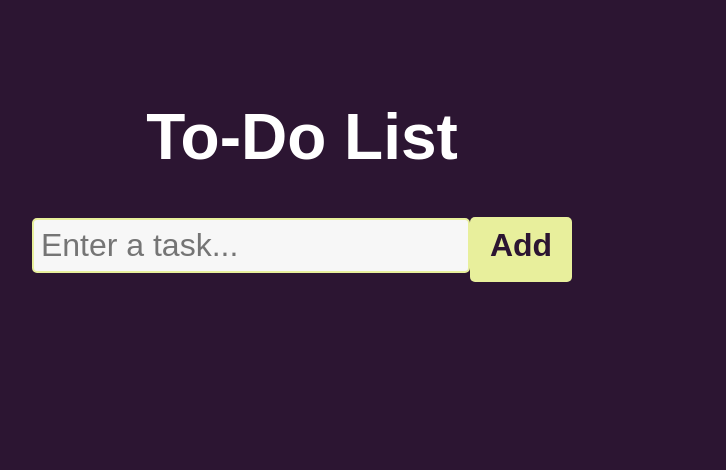
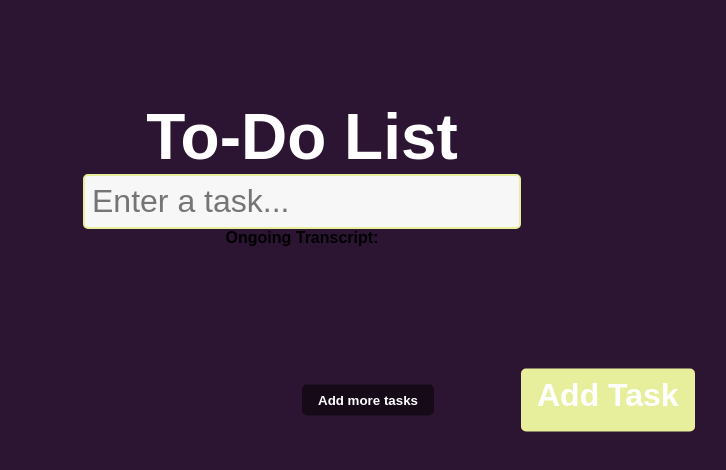
Before and after one commit to niranjanasiju/MindScape, a React (Vite) app: page /todo in a window 1280 px wide. Shown: the top 470 px of the page, without its empty margins (338-1064 px from the left). Built offline with nearby package versions, Linux system fonts and the light colour scheme; a web font is replaced by a local one.

Commit message:
audio added

```diff
--- a/package.json
+++ b/package.json
@@ -10,6 +10,7 @@
     "preview": "vite preview"
   },
   "dependencies": {
+    "axios": "^1.7.9",
     "firebase": "^11.1.0",
     "react": "^18.3.1",
     "react-dom": "^18.3.1",
--- a/src/App.jsx
+++ b/src/App.jsx
@@ -7,6 +7,7 @@ import LoginPage from "./LoginPage";
 import AudioToText from '../src/AudioToText'
 
 import PomodoroPage from "./Pomodoro";
+import Diary from "./Diary/Diary";
 function App() {
   return (
     <BrowserRouter>
@@ -19,7 +20,7 @@ function App() {
           <Route path="/todo" element={<ToDoList />} />
           <Route path="/pomodoro" element={<PomodoroPage />} />
           <Route path="/recordaudio" element={<AudioToText/>} />
-
+          <Route path="/diary" element={<Diary/>} />
         </Routes>
       </div>
     </BrowserRouter>
--- a/src/AudioToText.jsx
+++ b/src/AudioToText.jsx
@@ -1,4 +1,6 @@
 import React, { useState } from 'react';
+import { auth, db } from '../firebase';  // Import Firebase and Firestore (adjust the path based on your project structure)
+import { doc, setDoc, Timestamp } from 'firebase/firestore'; // Import Firestore methods
 
 export default function SpeechToTextBasic() {
   const [transcript, setTranscript] = useState('');  // This will store the ongoing transcript
@@ -41,30 +43,108 @@ export default function SpeechToTextBasic() {
     };
 
     recognition.onend = () => {
-      console.log('Speech recognition ended');
+      if (isRecording) {
+        setIsRecording(false); // Ensure recording is marked as stopped
+        console.log('Speech recognition ended');
+      }
     };
   };
 
-  const stopRecording = () => {
-    recognition.stop();
-    setIsRecording(false);
+  const stopRecording = async () => {
+    if (isRecording) {
+      recognition.stop(); // Stop the recognition immediately
+      setIsRecording(false); // Update state to indicate recording is stopped
+    }
+
+    // Store the final text (recordedText) to Firestore under the user's UID
+    if (auth.currentUser) {
+      const userUid = auth.currentUser.uid;
+      const currentDate = new Date();
+
+      // Save the recorded text in Firestore under users/{uid}/summaries/{date}
+      try {
+        await setDoc(doc(db, 'users', userUid, 'summaries', currentDate.toISOString()), {
+          summary: recordedText,
+          date: Timestamp.fromDate(currentDate),
+        });
+
+        console.log('Summary saved to Firestore.');
+      } catch (error) {
+        console.error('Error saving summary to Firestore:', error);
+      }
+    }
   };
 
   return (
-    <div>
-      <h1>Recording: {isRecording ? 'Yes' : 'No'}</h1>
-      <button onClick={isRecording ? stopRecording : startRecording}>
+    <div style={styles.container}>
+      <h1 style={styles.heading}>Recording: {isRecording ? 'Yes' : 'No'}</h1>
+      <button onClick={isRecording ? stopRecording : startRecording} style={styles.button}>
         {isRecording ? 'Stop Recording' : 'Start Recording'}
       </button>
 
-      <p><strong>Ongoing Transcript:</strong> {transcript}</p>
+      <p style={styles.transcript}>
+        <strong>Ongoing Transcript:</strong> {transcript}
+      </p>
 
       {recordedText && (
         <div>
-          <h2>Recorded Text:</h2>
-          <p>{recordedText}</p>
+          <h2 style={styles.recordedTextHeader}>Recorded Text:</h2>
+          <p style={styles.recordedText}>{recordedText}</p>
         </div>
       )}
     </div>
   );
 }
+
+// Styles object with white text color
+const styles = {
+  container: {
+    fontFamily: 'Arial, sans-serif',
+    display: 'flex',
+    flexDirection: 'column',
+    alignItems: 'center',
+    justifyContent: 'center',
+    minHeight: '100vh',
+    backgroundColor: '#f7f7f7',
+    padding: '20px',
+    color: 'white', // Apply white text color globally
+  },
+  heading: {
+    fontSize: '2rem',
+    color: 'white', // Override for heading if needed
+    marginBottom: '20px',
+  },
+  button: {
+    padding: '12px 24px',
+    fontSize: '1rem',
+    cursor: 'pointer',
+    backgroundColor: '#4CAF50',
+    color: 'white', // Button text will remain white
+    border: 'none',
+    borderRadius: '8px',
+    transition: 'background-color 0.3s ease, transform 0.2s ease',
+  },
+  transcript: {
+    fontSize: '1.2rem',
+    color: 'white', // Make transcript text white
+    margin: '20px 0',
+    wordWrap: 'break-word',
+    textAlign: 'center',
+  },
+  recordedTextHeader: {
+    fontSize: '1.5rem',
+    color: 'white', // Make recorded text header white
+    marginTop: '20px',
+  },
+  recordedText: {
+    fontSize: '1rem',
+    color: 'white', // Make recorded text white
+    backgroundColor: '#333', // Dark background for readability
+    padding: '10px',
+    borderRadius: '8px',
+    maxWidth: '90%',
+    wordWrap: 'break-word',
+    overflowWrap: 'break-word',
+    margin: '10px auto',
+  },
+};
--- a/src/Diary/Slider.css
+++ b/src/Diary/Slider.css
@@ -4,11 +4,7 @@
     box-sizing: border-box;
   }
 
-  body {
-    font-family: Arial, sans-serif;
-    background-color: #000;
-    color: #fff;
-  }
+
 
   .section {
     text-align: center;
@@ -31,7 +27,7 @@
     transform: translateX(100%);
     transition: all 0.5s ease-in-out;
     background-color: #fff8dc; /* Pale yellow background */
-    color: #000; /* Text color is now black */
+    color: #ffffff; /* Text color is now black */
     padding: 12rem;
     border-radius: 5px;
     box-shadow: 0 4px 6px rgba(0, 0, 0, 0.1);
--- a/src/Navbar/Navbar.jsx
+++ b/src/Navbar/Navbar.jsx
@@ -9,7 +9,7 @@ export default function Navbar() {
 
           <ul >
           <CustomLink to="/landing"><img className="logo" src="./logo.png" alt="logo"></img></CustomLink> {/* Match the route path */}
-        <CustomLink to="/login">Diary</CustomLink>
+        <CustomLink to="/diary">Diary</CustomLink>
         <CustomLink to="/todo">To-Do List</CustomLink>
         <CustomLink to="/pomodoro">Pomodoro App</CustomLink>
 
--- a/src/ToDoList/ToDoList.jsx
+++ b/src/ToDoList/ToDoList.jsx
@@ -1,48 +1,139 @@
 import React, { useState } from 'react';
-import "./ToDoList.css";
+import { auth, db } from '../../firebase'; // Import Firebase and Firestore
+import { doc, setDoc, Timestamp } from 'firebase/firestore'; // Import Firestore methods
+import './ToDoList.css';
 
-const ToDoList = () => {
-
+export default function ToDoListWithSpeech() {
     const [tasks, setTasks] = useState([]);
     const [newTask, setNewTask] = useState("");
+    const [transcript, setTranscript] = useState('');  // Stores ongoing transcript
+    const [recordedText, setRecordedText] = useState(''); // Final recorded text
+    const [isRecording, setIsRecording] = useState(false);
 
-    function handleInputChange(event) {
+    // Create a new SpeechRecognition instance
+    const recognition = new (window.SpeechRecognition || window.webkitSpeechRecognition)();
+    recognition.continuous = true;
+    recognition.interimResults = true;
+
+    // Handle the task input change
+    const handleInputChange = (event) => {
         setNewTask(event.target.value);
-    }
+    };
 
-    function addTask() {
+    // Add a new task to the list and Firestore
+    const addTask = async () => {
         if (newTask.trim() !== "") {
-            setTasks(t => [...t, newTask]);
-            setNewTask("");
+            const currentDate = new Date();
+            setTasks((prevTasks) => [...prevTasks, newTask]);
+
+            if (auth.currentUser) {
+                const userUid = auth.currentUser.uid;
+
+                try {
+                    // Save the task in Firestore under users/{uid}/tasks/{timestamp}
+                    await setDoc(doc(db, 'users', userUid, 'tasks', currentDate.toISOString()), {
+                        task: newTask,
+                        date: Timestamp.fromDate(currentDate),
+                    });
+                    console.log('Task saved to Firestore.');
+                } catch (error) {
+                    console.error('Error saving task to Firestore:', error);
+                }
+            }
+
+            setNewTask("");  // Clear the input field after adding task
         }
-    }
+    };
 
-    function deleteTask(index) {
+    // Start the speech-to-text recording
+    const startRecording = () => {
+        recognition.start();
+        setIsRecording(true);
+        setTranscript(''); // Clear previous transcript when starting new recording
+        setRecordedText(''); // Clear any previously recorded text
+
+        recognition.onresult = (event) => {
+            let finalTranscript = '';
+            let ongoingTranscript = '';
+
+            for (let i = event.resultIndex; i < event.results.length; i++) {
+                const result = event.results[i];
+                const isFinal = result.isFinal;
+
+                if (isFinal) {
+                    finalTranscript += result[0].transcript;
+                } else {
+                    ongoingTranscript += result[0].transcript;
+                }
+            }
+
+            // Update the transcripts
+            setTranscript(ongoingTranscript);
+            setRecordedText((prevText) => prevText + finalTranscript);
+        };
+
+        recognition.onerror = (event) => {
+            console.error('Speech recognition error:', event.error);
+        };
+
+        recognition.onend = () => {
+            console.log('Speech recognition ended');
+        };
+    };
+
+    // Stop the speech-to-text recording and save to Firestore
+    const stopRecording = async () => {
+        recognition.stop();
+        setIsRecording(false);
+
+        // Store the final text (recordedText) to Firestore under the user's UID
+        if (auth.currentUser) {
+            const userUid = auth.currentUser.uid;
+            const currentDate = new Date();
+
+            try {
+                await setDoc(doc(db, 'users', userUid, 'summaries', currentDate.toISOString()), {
+                    summary: recordedText,
+                    date: Timestamp.fromDate(currentDate),
+                });
+
+                console.log('Summary saved to Firestore.');
+            } catch (error) {
+                console.error('Error saving summary to Firestore:', error);
+            }
+        }
+    };
+
+    // Delete a task from the list
+    const deleteTask = (index) => {
         const updatedTasks = tasks.filter((_, i) => i !== index);
         setTasks(updatedTasks);
-    }
+    };
 
-    function moveTaskup(index) {
+    // Move task up in the list
+    const moveTaskUp = (index) => {
         if (index > 0) {
             const updatedTasks = [...tasks];
             [updatedTasks[index], updatedTasks[index - 1]] =
                 [updatedTasks[index - 1], updatedTasks[index]];
             setTasks(updatedTasks);
         }
-    }
+    };
 
-    function moveTaskdown(index) {
+    // Move task down in the list
+    const moveTaskDown = (index) => {
         if (index < tasks.length - 1) {
             const updatedTasks = [...tasks];
             [updatedTasks[index], updatedTasks[index + 1]] =
                 [updatedTasks[index + 1], updatedTasks[index]];
             setTasks(updatedTasks);
         }
-    }
+    };
 
     return (
         <div className="to-do-list">
             <h1>To-Do List</h1>
+
             <div>
                 <input
                     type="text"
@@ -50,32 +141,36 @@ const ToDoList = () => {
                     value={newTask}
                     onChange={handleInputChange}
                 />
-                <button
-                    className='add-button'
-                    onClick={addTask}>
-                    Add
+                <button className='add-button' onClick={addTask}>Add Task</button>
+            </div>
+
+            <div>
+                <button onClick={isRecording ? stopRecording : startRecording}>
+                    {isRecording ? 'Stop adding Tasks' : 'Add more tasks'}
                 </button>
-                <div>
-                    <ol>
-                        {tasks.map((task, index) =>
-                            <li className='list' key={index}>
-                                <span className='text'>{task}</span>
-                                <button
-                                    className='delete-button'
-                                    onClick={() => deleteTask(index)}>Delete</button>
-                                <button
-                                    className='move-button'
-                                    onClick={() => moveTaskup(index)}>▲</button>
-                                <button
-                                    className='move-button'
-                                    onClick={() => moveTaskdown(index)}>▼</button>
-                            </li>
-                        )}
-                    </ol>
-                </div>
+
+                <p><strong>Ongoing Transcript:</strong> {transcript}</p>
+
+                {recordedText && (
+                    <div>
+                        <h2>Recorded Text:</h2>
+                        <p>{recordedText}</p>
+                    </div>
+                )}
+            </div>
+
+            <div>
+                <ol>
+                    {tasks.map((task, index) => (
+                        <li key={index}>
+                            <span>{task}</span>
+                            <button onClick={() => deleteTask(index)}>Delete</button>
+                            <button onClick={() => moveTaskUp(index)}>▲</button>
+                            <button onClick={() => moveTaskDown(index)}>▼</button>
+                        </li>
+                    ))}
+                </ol>
             </div>
         </div>
     );
-};
-
-export default ToDoList;
+}
```
Also changed, not shown: src/Diary/Slider.jsx (+43 -5 lines), src/TextToAudio.jsx (added), 1 other file (tests, documents, lock files or other folders).
